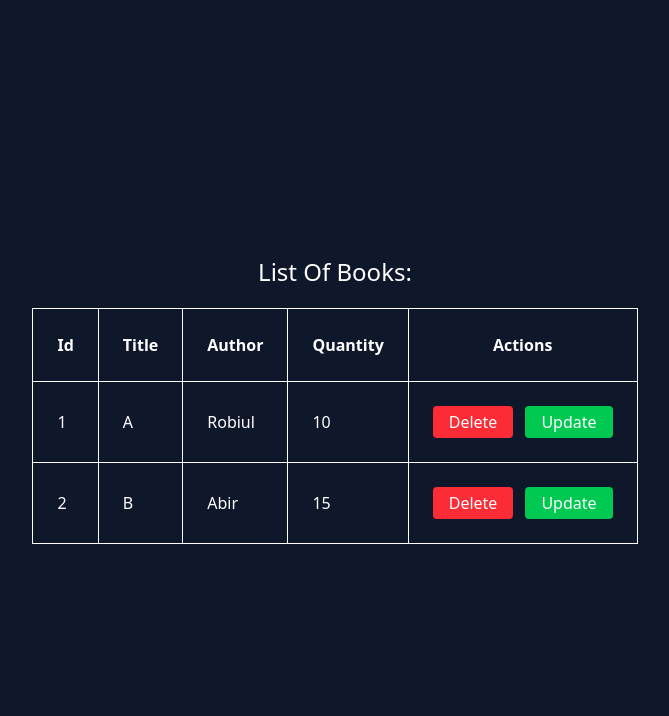
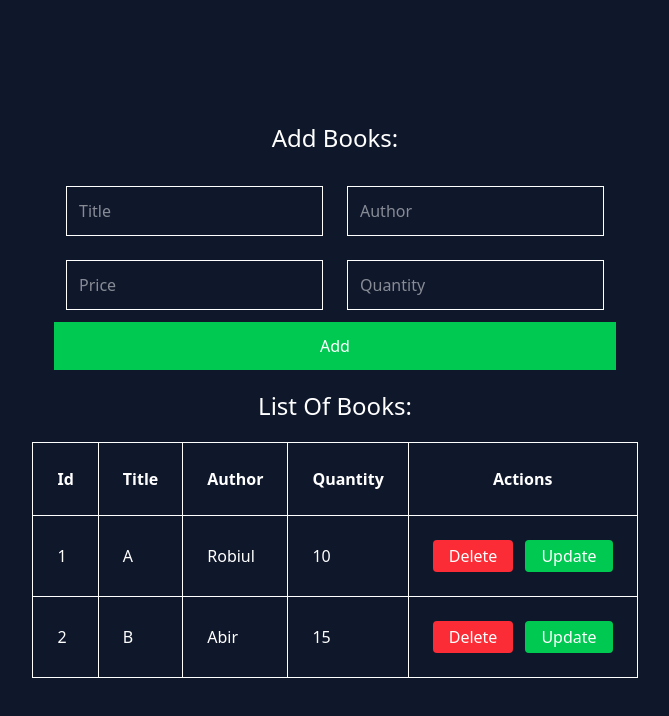
Before and after one commit to mdrobiulislam1479/redux-book-crud-app, a React (Vite) app: page / in a window 1280 px wide. Shown: the top 716 px of the page, without its empty margins (305-974 px from the left). Built offline with nearby package versions, Linux system fonts and the light colour scheme.

Commit message:
Added book form

```diff
--- a/src/App.jsx
+++ b/src/App.jsx
@@ -1,9 +1,10 @@
+import BookFrom from "./components/BookFrom";
 import BookList from "./components/BookList";
 
 const App = () => {
   return (
     <div className="bg-slate-900 min-h-screen flex flex-col items-center justify-center text-white">
-      <h1 className="text-2xl mb-5">List Of Books:</h1>
+      <BookFrom />
       <BookList />
     </div>
   );
--- /dev/null
+++ b/src/components/BookFrom.jsx
@@ -0,0 +1,67 @@
+import { useState } from "react";
+
+const BookFrom = () => {
+  const [book, setBook] = useState({
+    title: "",
+    author: "",
+    price: "",
+    quantity: "",
+  });
+
+  const handleOnChange = (e) => {
+    const { name, value } = e.target;
+    setBook((prev) => ({ ...prev, [name]: value }));
+  };
+
+  const handleSubmit = (e) => {
+    e.preventDefault();
+    console.log(book);
+  };
+
+  return (
+    <div>
+      <h1 className="text-2xl mb-5 text-center ">Add Books:</h1>
+      <form onSubmit={handleSubmit}>
+        <input
+          type="text"
+          name="title"
+          value={book.title}
+          onChange={handleOnChange}
+          className="border text-white p-3 m-3"
+          placeholder="Title"
+        />
+        <input
+          type="text"
+          name="author"
+          value={book.author}
+          onChange={handleOnChange}
+          className="border text-white p-3 m-3"
+          placeholder="Author"
+        />
+        <br />
+        <input
+          type="number"
+          name="price"
+          value={book.price}
+          onChange={handleOnChange}
+          className="border text-white p-3 m-3"
+          placeholder="Price"
+        />
+        <input
+          type="number"
+          name="quantity"
+          value={book.quantity}
+          onChange={handleOnChange}
+          className="border text-white p-3 m-3"
+          placeholder="Quantity"
+        />
+        <br />
+        <button type="submit" className="py-3 bg-green-500 w-full">
+          Add
+        </button>
+      </form>
+    </div>
+  );
+};
+
+export default BookFrom;
--- a/src/components/BookList.jsx
+++ b/src/components/BookList.jsx
@@ -11,6 +11,7 @@ const BookList = () => {
 
   return (
     <div>
+      <h1 className="text-2xl m-5 text-center">List Of Books:</h1>
       <table className="border border-collapse w-full">
         <thead className="border">
           <tr>
```
